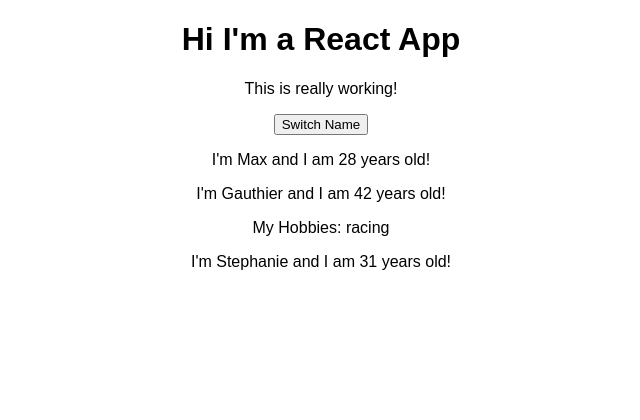
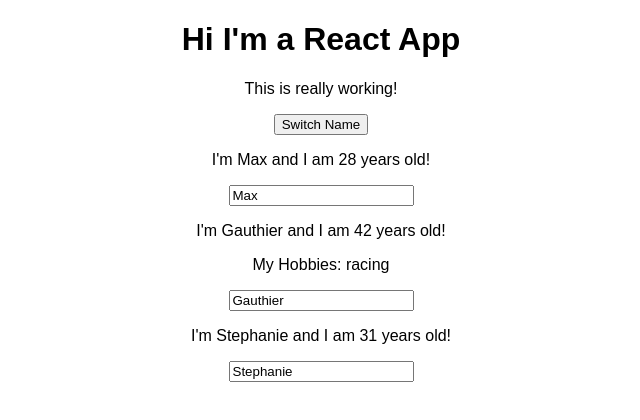
Before and after one commit to gauthier-delmee/react-complete-guide, a React (Create React App) app: page / in a window 1280 px wide. Shown: the top 420 px of the page, without its empty margins (319-959 px from the left). Built offline with nearby package versions, Linux system fonts and the light colour scheme.

Commit message:
Added 2 way binding to update state.

```diff
--- a/src/App.js
+++ b/src/App.js
@@ -22,6 +22,16 @@
     })
   }
 
+  nameChangedHandler = (event) => {
+    this.setState({
+      persons: [
+        { name: 'Max', age: 28 },
+        { name: event.target.value, age: 42 },
+        { name: 'Stephanie', age: 31 },
+      ]
+    })
+  }
+
   render() {
     return (
       <div className="App">
@@ -34,7 +44,8 @@
         <Person
           name={this.state.persons[1].name}
           age={this.state.persons[1].age}
-          click={this.switchNameHandler.bind(this, 'Elle!')}>My Hobbies: racing</Person>
+          click={this.switchNameHandler.bind(this, 'Elle!')}
+          changed={this.nameChangedHandler}>My Hobbies: racing</Person>
         <Person
           name={this.state.persons[2].name}
           age={this.state.persons[2].age} />
--- a/src/Person/Person.js
+++ b/src/Person/Person.js
@@ -5,6 +5,7 @@
     <div>
       <p onClick={props.click}>I'm {props.name} and I am {props.age} years old!</p>
       <p>{props.children}</p>
+      <input type="text" onChange={props.changed} value={props.name} />
     </div>
   );
 }
```
